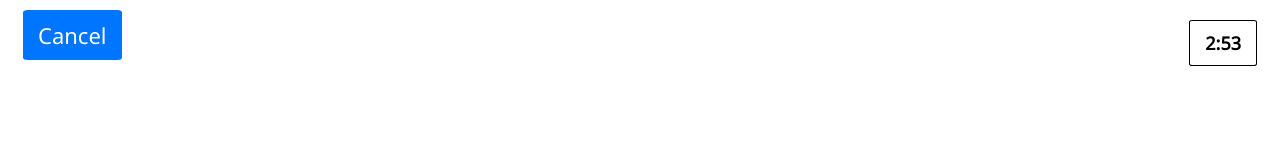
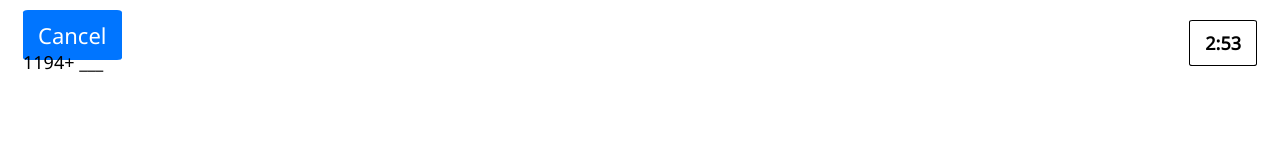
Before and after one commit to DmitryAvanesov/avanesov-dmitry-otus, a Vue app in the folder vue/: page /game in a window 1280 px wide. Shown: the top 160 px of the page. Built offline with nearby package versions, Linux system fonts and the light colour scheme.

Commit message:
Working on formulas...

```diff
--- /dev/null
+++ b/vue/src/components/Equation.vue
@@ -0,0 +1,55 @@
+<template>
+  <div class="equation">
+    <span>{{knownValue}}</span>
+    <span
+      v-for="(operator, index) in operators"
+      :key="index"
+    >{{operator}} {{guessedValues[index] || '___'}}</span>
+  </div>
+</template>
+
+<script>
+import { mapState } from "vuex";
+
+export default {
+  name: "Equation",
+  computed: mapState(["ranges", "types"]),
+  created: function() {
+    this.knownValue = Math.floor(
+      Math.random() * 5 ** this.ranges.difficulty.value
+    );
+
+    const numberOfArithmetics =
+      Math.floor(Math.random() * (this.ranges.difficulty.value / 3)) + 1;
+
+    this.operators = new Array();
+    this.unknownValues = new Array();
+    this.guessedValues = new Array();
+
+    for (let i = 0; i < numberOfArithmetics; i++) {
+      const operatorCoef = Math.random() * this.ranges.difficulty.value;
+
+      this.operators.push(
+        operatorCoef < 2
+          ? "+"
+          : operatorCoef < 4
+          ? "-"
+          : operatorCoef < 6
+          ? "*"
+          : operatorCoef < 8
+          ? "/"
+          : "**"
+      );
+
+      this.unknownValues.push(
+        Math.floor(Math.random() * 5 ** this.ranges.difficulty.value)
+      );
+
+      this.guessedValues.push(undefined);
+    }
+  }
+};
+</script>
+
+<style scoped lang="scss">
+</style>
--- a/vue/src/views/Game.vue
+++ b/vue/src/views/Game.vue
@@ -2,18 +2,21 @@
   <div id="game">
     <router-link class="cancel-button" to="/settings">Cancel</router-link>
     <timer />
+    <equation />
   </div>
 </template>
 
 <script>
 import Timer from "../components/Timer";
+import Equation from "../components/Equation";
 import { mapState } from "vuex";
 
 export default {
   name: "Game",
   computed: mapState(["duration", "difficulty", "types"]),
   components: {
-    timer: Timer
+    timer: Timer,
+    equation: Equation
   }
 };
 </script>
```
